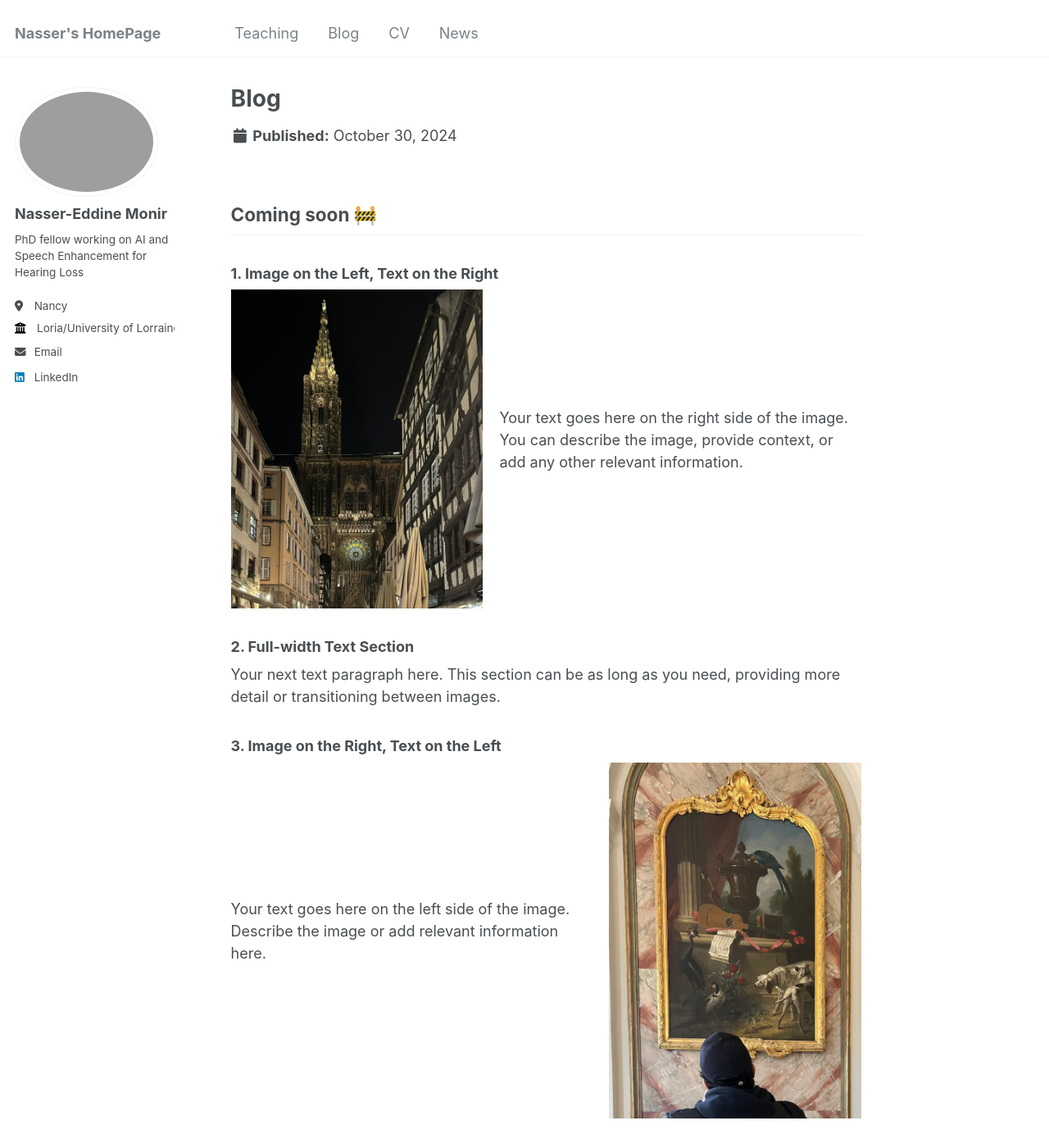
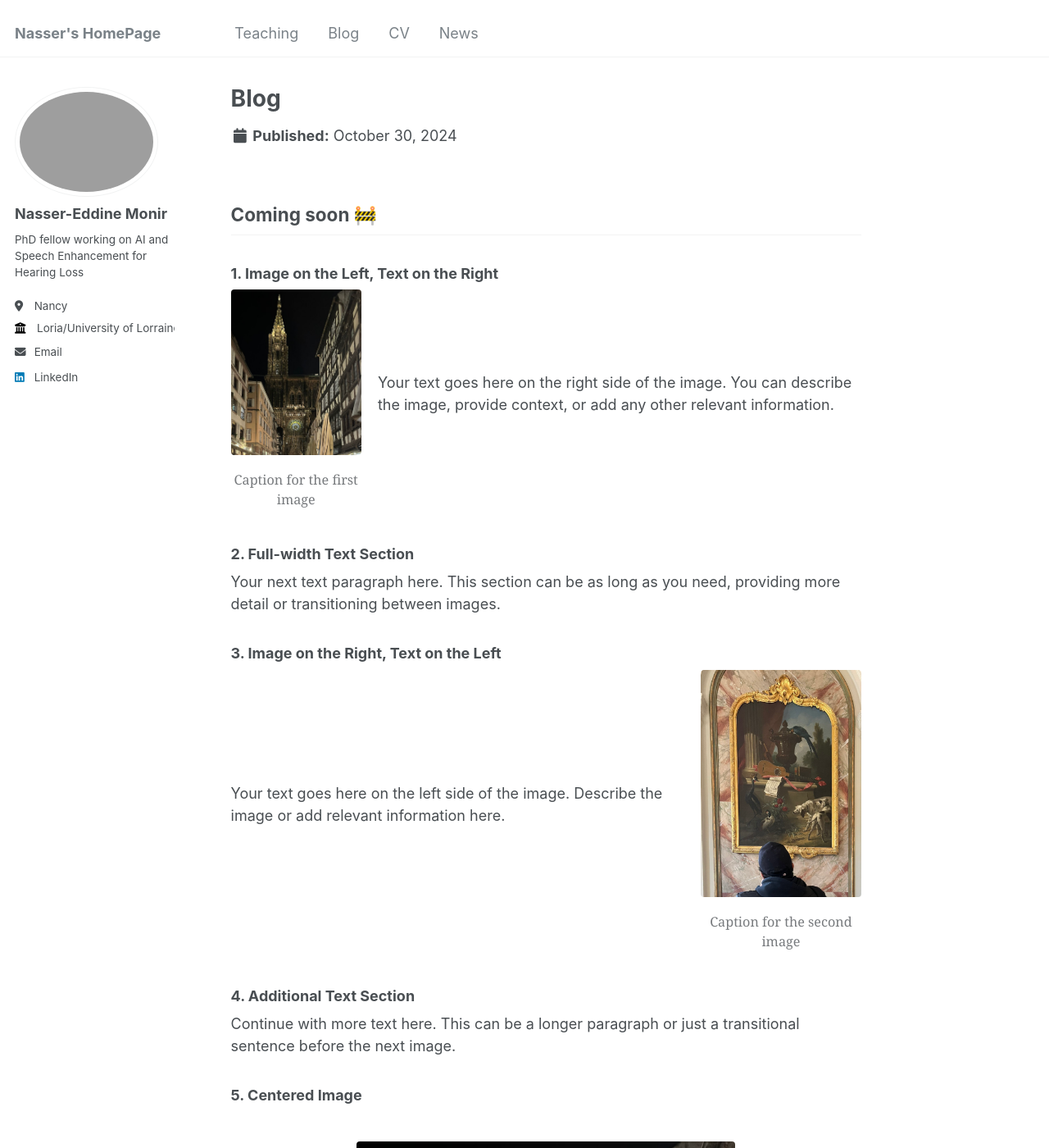
Before and after one commit to Nasseredd/nasseredd.github.io, a Jekyll site: the page built from _blog/index.md, in a window 1280 px wide and 1400 px high. Shown: the whole window at 82% size. Built offline with Jekyll 4.4.1, drawn with Linux system fonts in a browser that asks for light colours; some of the changed text lies outside the part shown.

Commit message:
added (fake) captions

```diff
--- a/_blog/index.md
+++ b/_blog/index.md
@@ -8,7 +8,10 @@
 
 ### 1. Image on the Left, Text on the Right
 <div style="display: flex; align-items: center; margin-bottom: 20px;">
-    <img src="/images/2c51168a-e899-461c-8578-b9f26bad5544.jpg" alt="description" style="width: 40%; margin-right: 20px;">
+    <figure style="margin: 0; width: 40%; margin-right: 20px;">
+        <img src="/images/2c51168a-e899-461c-8578-b9f26bad5544.jpg" alt="description" style="width: 100%;">
+        <figcaption style="text-align: center; font-size: 0.9em;">Caption for the first image</figcaption>
+    </figure>
     <div>
         <p>Your text goes here on the right side of the image. You can describe the image, provide context, or add any other relevant information.</p>
     </div>
@@ -19,7 +22,10 @@
 
 ### 3. Image on the Right, Text on the Left
 <div style="display: flex; align-items: center; flex-direction: row-reverse; margin-bottom: 20px;">
-    <img src="/images/e2b03286-c157-49c2-949b-eee78cf4e010.jpg" alt="description" style="width: 40%; margin-left: 20px;">
+    <figure style="margin: 0; width: 40%; margin-left: 20px;">
+        <img src="/images/e2b03286-c157-49c2-949b-eee78cf4e010.jpg" alt="description" style="width: 100%;">
+        <figcaption style="text-align: center; font-size: 0.9em;">Caption for the second image</figcaption>
+    </figure>
     <div>
         <p>Your text goes here on the left side of the image. Describe the image or add relevant information here.</p>
     </div>
@@ -30,7 +36,10 @@
 
 ### 5. Centered Image
 <div style="text-align: center; margin-bottom: 20px;">
-    <img src="/images/2c51168a-e899-461c-8578-b9f26bad5544.jpg" alt="description" style="width: 60%;">
+    <figure style="display: inline-block; text-align: center;">
+        <img src="/images/2c51168a-e899-461c-8578-b9f26bad5544.jpg" alt="description" style="width: 60%;">
+        <figcaption style="text-align: center; font-size: 0.9em;">Caption for the centered image</figcaption>
+    </figure>
 </div>
 
 ### 6. Final Text Section
```
